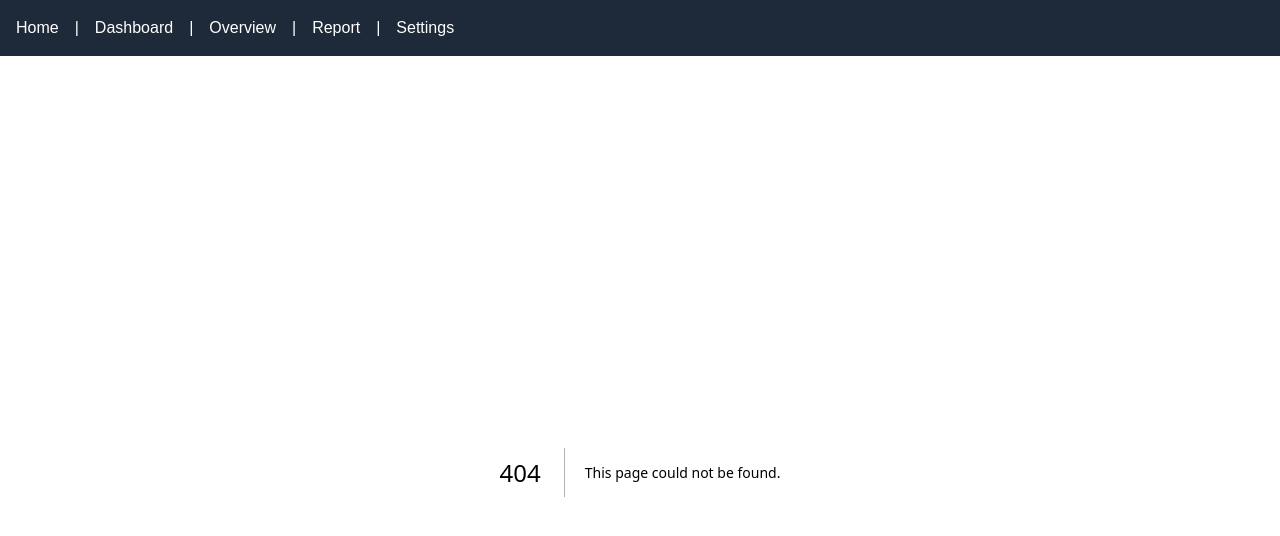
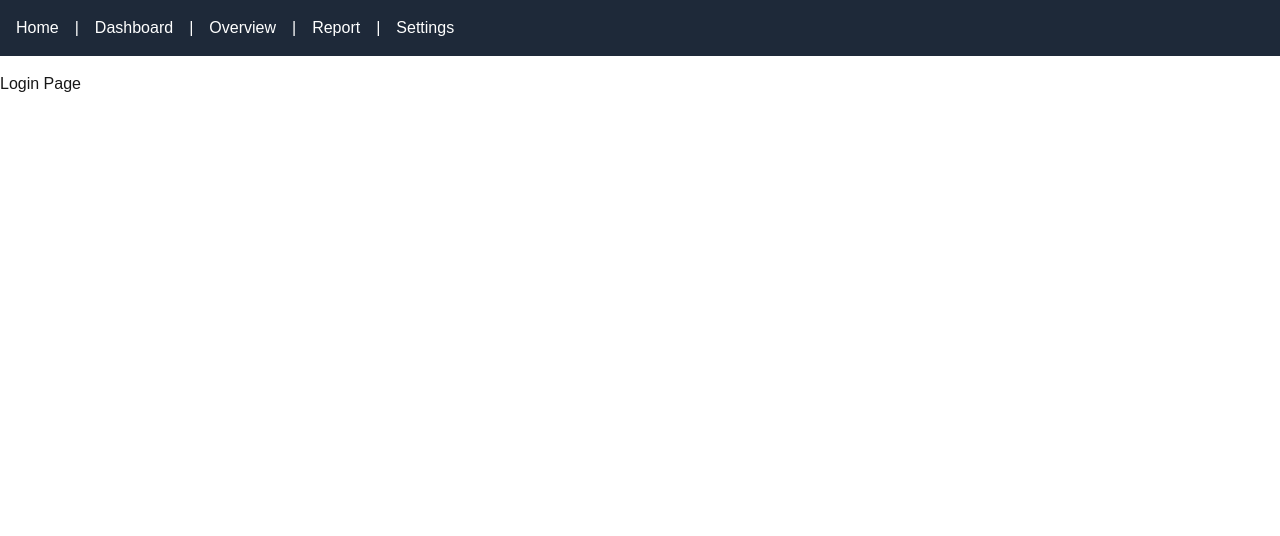
Before and after one commit to shuvo2o/advance-routing-system, a Next.js app: page /login in a window 1280 px wide. Before the commit this address had no page. Shown: the top 536 px of the page. Built offline with nearby package versions, Linux system fonts and the light colour scheme.

Commit message:
conditional rendering done

```diff
--- a/src/app/dashboard/page.tsx
+++ b/src/app/dashboard/page.tsx
@@ -1,7 +1,8 @@
 import React from 'react'
 
 const DashboardPage = () => {
-  console.log("Dashboard home page rendered...")
+   console.log("Dashboard home page rendered...")
+
   return (
     <div>
       Welcome to Dashboard!!!
--- a/src/app/dashboard/template.tsx
+++ b/src/app/dashboard/template.tsx
@@ -1,7 +1,12 @@
+import { redirect } from 'next/navigation';
 import React from 'react'
 
 const DashboardLayout = ({ children }: { children: React.ReactNode }) => {
     console.log("template.tsx rendered...")
+    const isLoggedIn = true;
+    if (!isLoggedIn) {
+        redirect("/login")
+    }
     return (
         <div className='space-y-4'>
             <h1>Dashboard Layout</h1>
--- /dev/null
+++ b/src/app/login/page.tsx
@@ -0,0 +1,11 @@
+import React from 'react'
+
+const LoginPage = () => {
+  return (
+    <div>
+      Login Page
+    </div>
+  )
+}
+
+export default LoginPage
```
